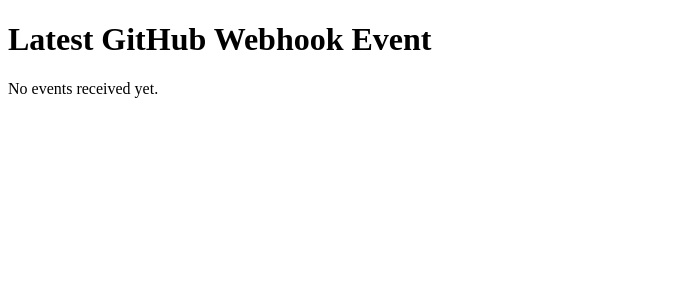
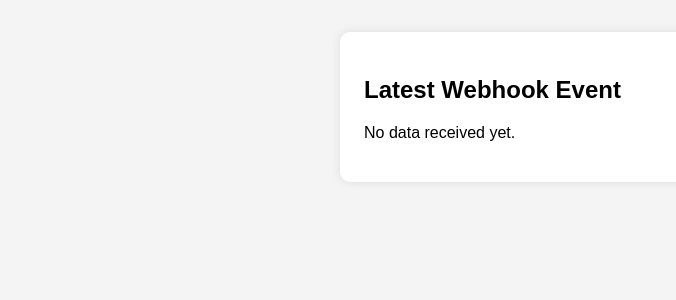
Before and after one commit to MulaBharathi/webhook-repo, a Flask app: template templates/index.html in a window 1280 px wide. Shown: the top 300 px of the page, without its empty margins (0-676 px from the left). Run offline with Flask 3, Linux system fonts and the light colour scheme; the template is opened without the code that fills it, so the values that code supplies are empty.

Commit message:
intial commit

```diff
--- a/templates/index.html
+++ b/templates/index.html
@@ -3,10 +3,29 @@
 <head>
   <title>Latest GitHub Webhook Event</title>
   <meta http-equiv="refresh" content="15" />
+  <style>
+    body {
+      font-family: sans-serif;
+      background: #f4f4f4;
+      padding: 2em;
+      max-width: 600px;
+      margin: auto;
+    }
+    .card {
+      background: white;
+      padding: 1.5em;
+      border-radius: 10px;
+      box-shadow: 0 0 10px rgba(0,0,0,0.1);
+    }
+    .time {
+      color: gray;
+      font-size: 0.9em;
+    }
+  </style>
 </head>
 <body>
-  <h1>Latest GitHub Webhook Event</h1>
-
+  <div class="card">
+    <h2>Latest Webhook Event</h2>
     {% if data %}
       {% if data.action == 'push' %}
         <p><strong>{{ data.author }}</strong> pushed to <strong>{{ data.to_branch }}</strong></p>
@@ -14,15 +33,21 @@
         <p><strong>{{ data.author }}</strong> submitted a pull request from <strong>{{ data.from_branch }}</strong> to <strong>{{ data.to_branch }}</strong></p>
       {% elif data.action == 'merge' %}
         <p><strong>{{ data.author }}</strong> merged branch <strong>{{ data.from_branch }}</strong> to <strong>{{ data.to_branch }}</strong></p>
+      {% else %}
+        <p>Unhandled action: {{ data.action }}</p>
       {% endif %}
 
       {% if data.timestamp %}
-      <p class="time">on {{ data.timestamp.strftime('%-d %B %Y - %-I:%M %p UTC') }}</p>
+        <p class="time">
+          {% set ts_str = data.timestamp.strftime('%d %B %Y - %I:%M %p UTC') %}
+          {{ ts_str.lstrip('0').replace(' 0', ' ') }}
+        </p>
       {% else %}
         <p class="time">Timestamp not available</p>
       {% endif %}
     {% else %}
-    <p>No events received yet.</p>
+      <p>No data received yet.</p>
     {% endif %}
+  </div>
 </body>
 </html>
```
Lines whose indentation alone changed are shown as unchanged.
